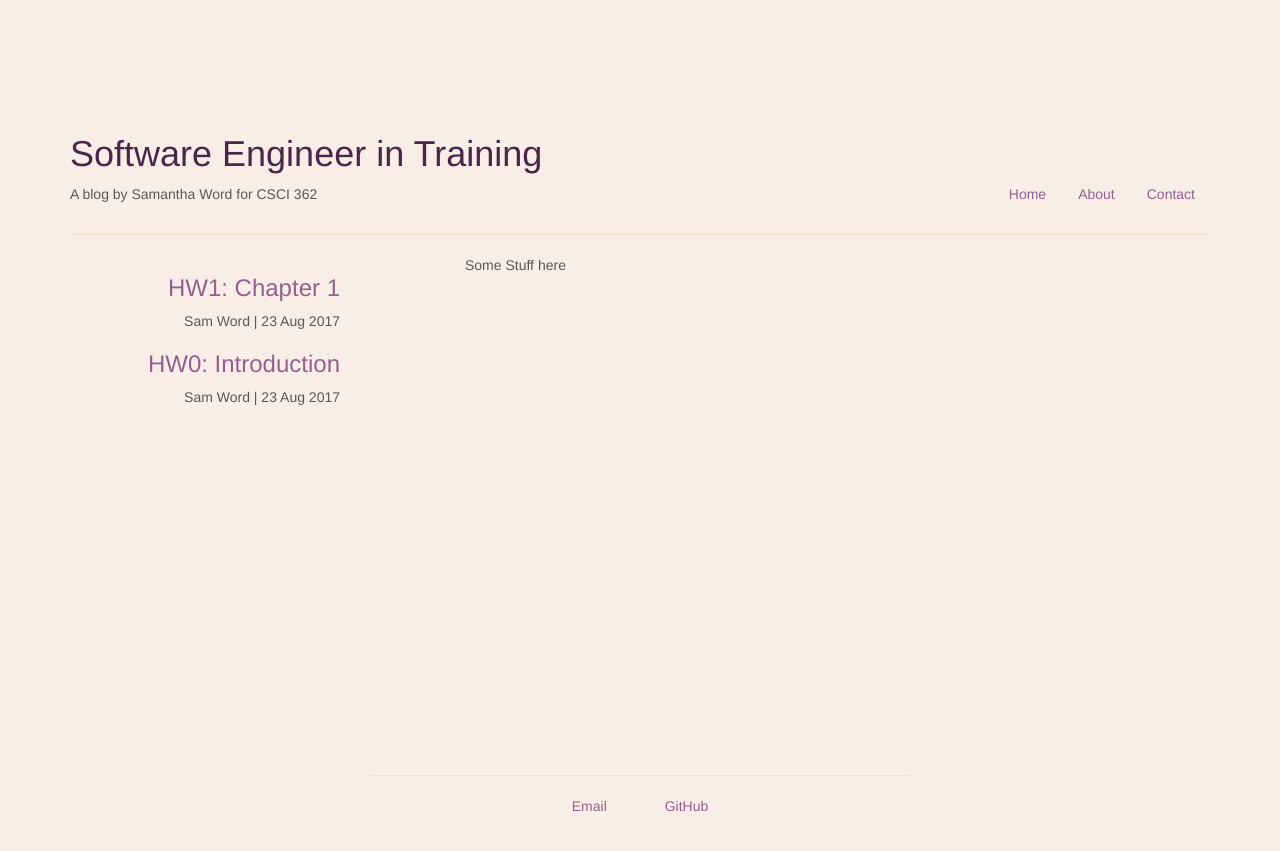
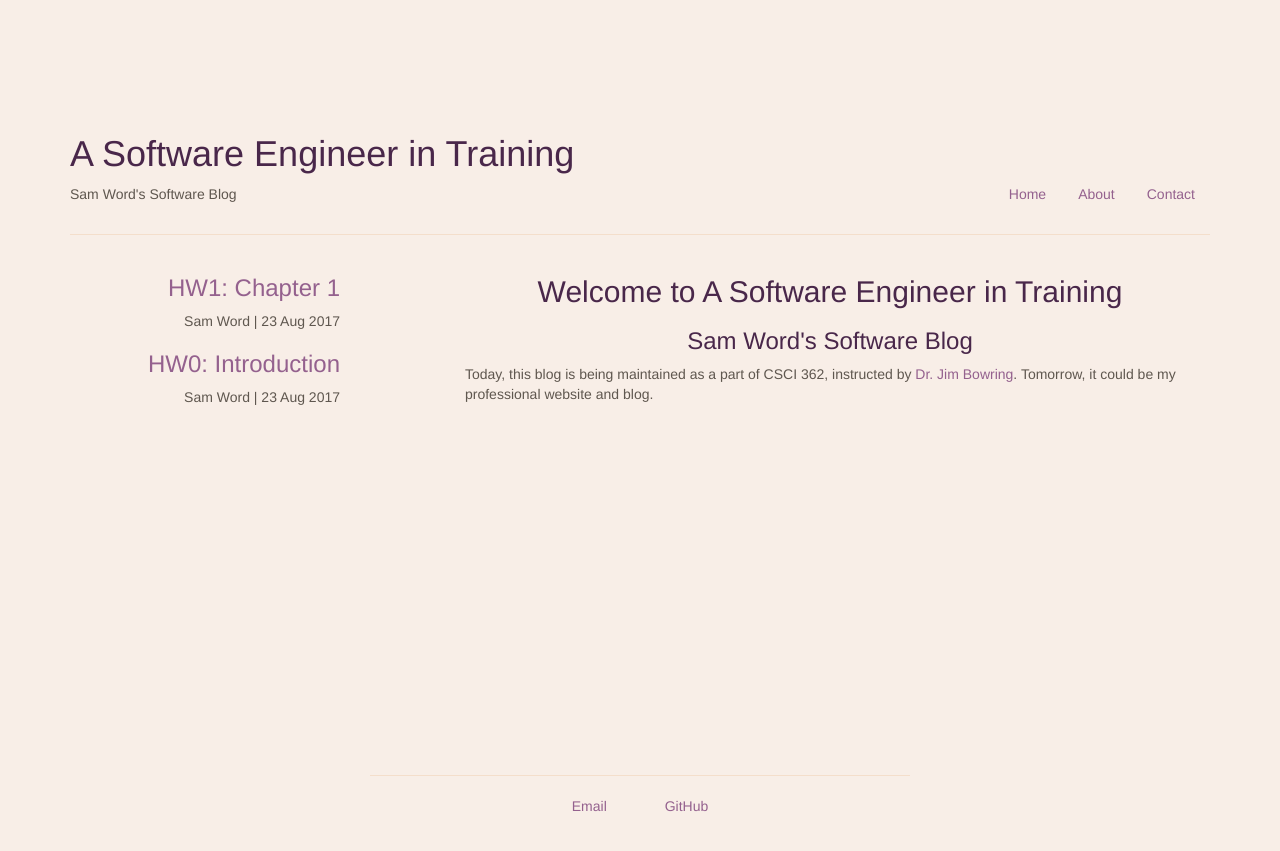
Before and after one commit to SamWord/SamWord.github.io, a Jekyll site: the page built from index.html, in a window 1280 px wide. Shown: the top 851 px of the page. Built offline with Jekyll 4.4.1, drawn with Linux system fonts in a browser that asks for light colours; nearby versions of some CDN libraries.

Commit message:
added better homepage text

```diff
--- a/_layouts/default.html
+++ b/_layouts/default.html
@@ -12,8 +12,8 @@
       <div id="header">
         <div class="row header-row">
           <div class="col-sm-6">
-            <h1>Software Engineer in Training</h1>
-            <p>A blog by Samantha Word for CSCI 362</p>
+            <h1>A Software Engineer in Training</h1>
+            <p>Sam Word's Software Blog</p>
           </div>
           <div class="col-sm-6 navbar-bottom">
             <ul class="nav nav-pills pull-right">
--- a/index.html
+++ b/index.html
@@ -2,5 +2,10 @@
 layout: default
 title: Sam Word's Blog
 ---
-
-  <p>Some Stuff here</p>
+<div class="text-center">
+<h2>Welcome to A Software Engineer in Training</h2>
+<h3>Sam Word's Software Blog</h3>
+</div>
+<div>
+  <p>Today, this blog is being maintained as a part of CSCI 362, instructed by <a href="http://compsci.cofc.edu/about/faculty-staff-listing/bowring-jim.php">Dr. Jim Bowring</a>. Tomorrow, it could be my professional website and blog.</p>
+</div>
```
